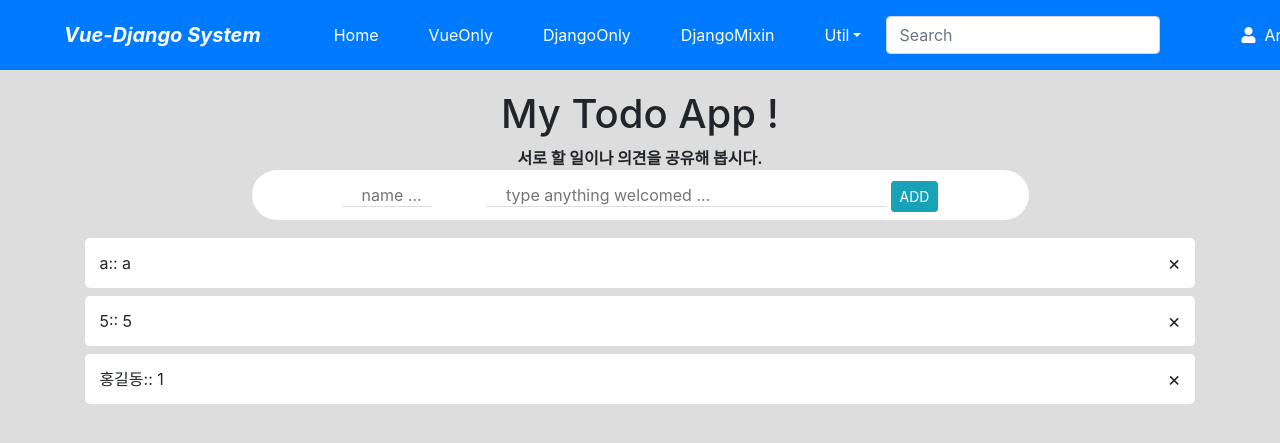
After one commit to guromami/DjTodo, a Django app: page /todo/mixin/ in a window 1280 px wide. The commit adds this page. Shown: the top 443 px of the page. Run offline with Django 3.2, Linux system fonts and the light colour scheme; data comes from the database, SQL or seed files in the repository; both versions use the stored data as it was after the commit; some libraries are stand-ins or nearby versions.

Commit message:
클래스형뷰 mixin 사용하기 / bootstrap 팝업창 만들기

```diff
--- a/templates/base.html
+++ b/templates/base.html
@@ -33,12 +33,12 @@
         <ul class="navbar-nav mr-auto">
             <li class="nav-item mx-1 btn btn-primary">
                 <a class="nav-link text-white" href="{% url 'home' %}">Home</a></li>
-
             <li class="nav-item mx-1 btn btn-primary">
                 <a class="nav-link text-white" href="{% url 'todo:vonly' %}">VueOnly</a></li>
-
             <li class="nav-item mx-1 btn btn-primary">
                 <a class="nav-link text-white" href="{% url 'todo:create' %}">DjangoOnly</a></li>
+            <li class="nav-item mx-1 btn btn-primary">
+                <a class="nav-link text-white" href="{% url 'todo:mixin' %}">DjangoMixin</a></li>
 
             <li class="nav-item dropdown mx-1 btn btn-primary">
                 <a class="nav-link dropdown-toggle text-white" href="#" data-toggle="dropdown">Util</a>
--- /dev/null
+++ b/todo/templates/todo/todo_form_list.html
@@ -0,0 +1,120 @@
+{% extends 'base.html' %}
+
+{% block title %}todo_form.html{% endblock %}
+{% block extra-style %}
+<style>
+    body {
+        text-align: center;
+        background-color: #ddd;
+    }
+    .inputBox {
+        margin: auto;
+        width: 70%;
+        background: white;
+        height: 50px;
+        border-radius: 50px;
+        line-height: 50px;
+    }
+    .inputBox .name {
+        border-style: none;
+        border-bottom: 1px solid #ddd;
+        width: 90px;
+        padding-left: 20px;
+        line-height: 20px;
+    }
+    .inputBox .item {
+        border-style: none;
+        border-bottom: 1px solid #ddd;
+        width: 400px;
+        margin-left: 50px;
+        padding-left: 20px;
+        line-height: 20px;
+    }
+    .todoList {
+        list-style: none;
+        padding: 10px 0;
+        text-align: left;
+    }
+    .todoList li {
+        display: flex;
+        height: 50px;
+        line-height: 50px;
+        margin: 0.5rem 0;
+        padding: 0 0.9rem;
+        background: white;
+        border-radius: 5px;
+    }
+    .removeBtn {
+        margin-left: auto;
+        font-size: 20px;
+    }
+    .removeBtn:hover{
+        color: red;
+    }
+    .modal-footer a{
+        color: white
+    }
+</style>
+{% endblock %}
+
+{% block content %}
+<div id = 'app'>
+
+    <h1>My Todo App !</h1>
+    <strong>서로 할 일이나 의견을 공유해 봅시다.</strong>
+    <br>
+
+    <form class="inputBox" action = "." method="post"> {% csrf_token %}
+        <input class="name" type="text" placeholder="name ..." name="name">
+        <input class="item" type="text" placeholder="type anything welcomed ..." name="todo">
+        <button type="submit" class="btn btn-info btn-sm">ADD</button>
+    </form>
+
+    <ul class="todoList">
+        {% for todo in object_list %}
+        <li>
+            <span>{{ todo.name }}:: {{ todo.todo }}</span>
+            <span class="removeBtn" data-toggle="modal" data-target="#myModal"
+                  data-id="{{todo.id}}" data-name="{{todo.name}}" data-todo="{{todo.todo}}">&#x00D7</span>
+        </li>
+        {% endfor %}
+    </ul>
+
+
+    <!-- Modal -->
+    <div class="modal" id="myModal" tabindex="-1" role="dialog">
+        <div class="modal-dialog" role="document">
+            <div class="modal-content">
+                <div class="modal-header">
+                    <h5 class="modal-title" id="exampleModalLabel">Are you sure to delete ?</h5>
+                </div>
+                <div class="modal-body">
+                    body-text
+                </div>
+                <div class="modal-footer">
+                    <button type="button" class="btn btn-secondary btn-sm" data-dismiss="modal">Cancel</button>
+                    <button type="button" class="btn btn-danger btn-sm">
+                        <a href="">Delete</a></button>
+                </div>
+            </div>
+        </div>
+    </div>
+
+</div>
+{% endblock %}
+
+
+{% block extra-script %}
+<script>
+$('#myModal').on('show.bs.modal', function (event) {
+    var button = $(event.relatedTarget)
+    var id = button.data('id')
+    var name = button.data('name')
+    var todo = button.data('todo')
+
+    var modal = $(this)
+    modal.find('.modal-body').text(name + '::: ' + todo)
+    modal.find('.modal-footer a').attr('href', '/todo/' + id + '/delete2/')
+})
+</script>
+{% endblock %}
--- a/todo/urls.py
+++ b/todo/urls.py
@@ -7,4 +7,8 @@ urlpatterns = [
     path('create/', views.TodoCV.as_view(), name='create'),
     path('list/', views.TodoLV.as_view(), name='list'),
     path('<int:pk>/delete/', views.TodoDelV.as_view(), name='delete'),
+
+    path('mixin/', views.TodoMOMCV.as_view(), name='mixin'),
+    path('<int:pk>/delete2/', views.TodoDelV2.as_view(), name='delete2'),
+
 ]
--- a/todo/views.py
+++ b/todo/views.py
@@ -1,5 +1,7 @@
 from django.views.generic import TemplateView, CreateView, DeleteView, ListView
 from django.urls import reverse_lazy
+from django.views.generic.list import MultipleObjectMixin
+
 from todo.models import Todo
 
 class TodoVueOnlyTV(TemplateView):
@@ -22,3 +24,26 @@ class TodoDelV(DeleteView):
     model = Todo
     template_name = 'todo/todo_confirm_delete.html'
     success_url = reverse_lazy('todo:list')
+
+
+class TodoMOMCV(MultipleObjectMixin, CreateView):
+    model = Todo
+    fields = '__all__'
+    template_name = 'todo/todo_form_list.html'
+    success_url = reverse_lazy('todo:mixin')
+
+    def get(self, request, *args, **kwargs):
+        self.object_list = self.get_queryset()
+        return super().get(request, *args, **kwargs)
+
+    def post(self, request, *args, **kwargs):
+        self.object_list = self.get_queryset()
+        return super().post(request, *args, **kwargs)
+
+
+class TodoDelV2(DeleteView):
+    model = Todo
+    success_url = reverse_lazy('todo:mixin')
+
+    def get(self, request, *args, **kwargs):
+        return self.delete(request, *args, **kwargs)
```
Also changed, not shown: db.sqlite3.
